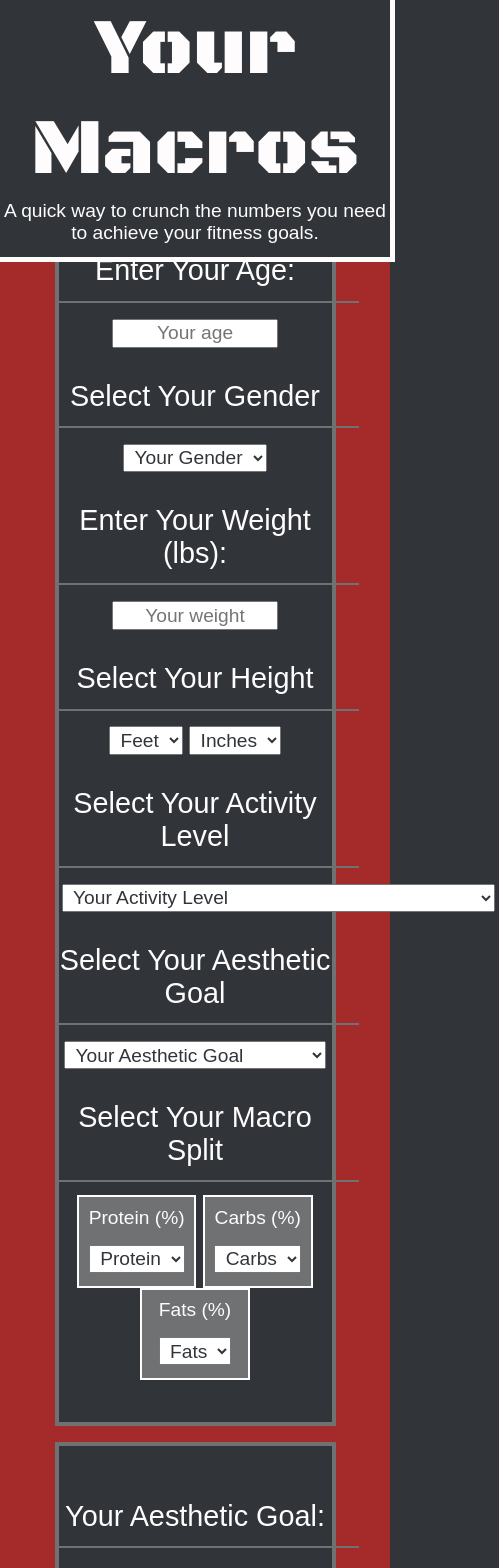
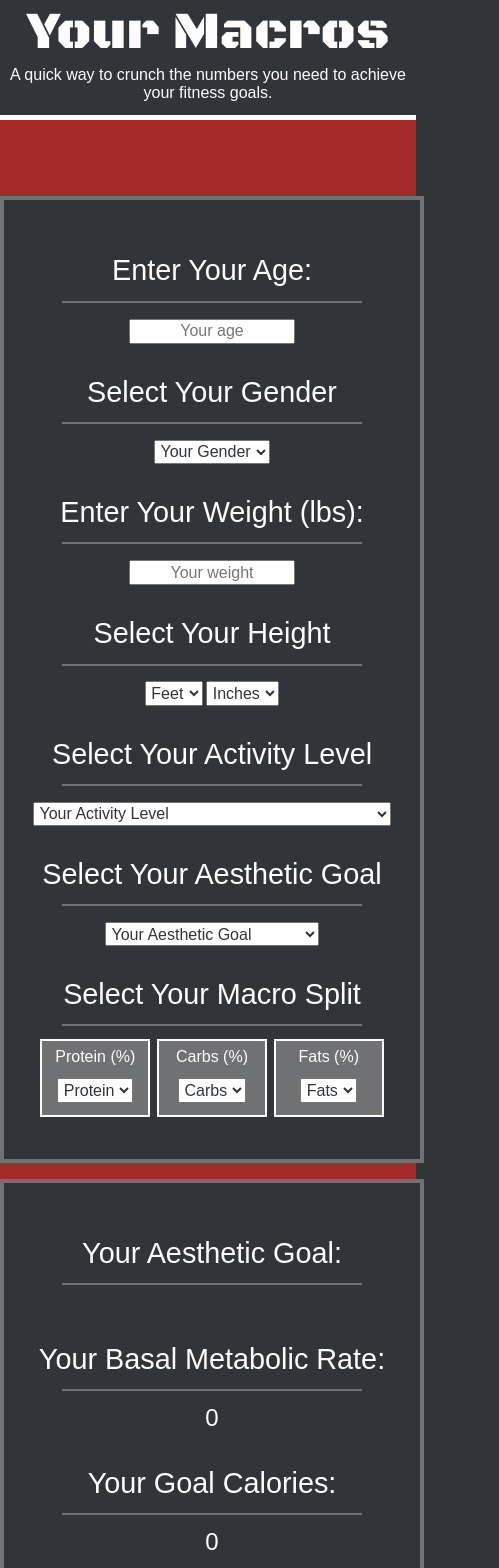
Before and after one commit to Chazz-Michaels/your-macros-calculator-react-app, a React (Create React App) app: page / in a window 390 px wide. Shown: the top 1568 px of the page, 499 px wide, since content can reach past the window. Built offline with nearby package versions, Linux system fonts and the light colour scheme; a web font is replaced by a local one.

Commit message:
add responsive.css, adjust responsive styles with breakpoints, add favicon

```diff
--- a/public/index.html
+++ b/public/index.html
@@ -2,7 +2,7 @@
 <html lang="en">
   <head>
     <meta charset="utf-8">
-    <link rel="shortcut icon" href="%PUBLIC_URL%/favicon.ico">
+    <link rel="shortcut icon" href="%PUBLIC_URL%/favicon-avo.png">
     <meta name="viewport" content="width=device-width, initial-scale=1, shrink-to-fit=no">
     <meta name="theme-color" content="#000000">
     <!--
@@ -21,11 +21,11 @@
       work correctly both with client-side routing and a non-root public URL.
       Learn how to configure a non-root public URL by running `npm run build`.
     -->
-    <title>Your Macros | Achieve & Optimize Your Physique</title>
+    <title>Your Macros | Your Physique</title>
   </head>
   <body>
     <noscript>
-      You need to enable JavaScript to run this app.
+      You need to enable JavaScript if you want to have a good time.
     </noscript>
     <div id="root"></div>
     <!--
--- a/src/App.css
+++ b/src/App.css
@@ -4,3 +4,4 @@
 @import "./styles/partials/input.css";
 @import "./styles/partials/output.css";
 @import "./styles/partials/footer.css";
+@import "./styles/partials/responsive.css";
--- a/src/styles/base/globals.css
+++ b/src/styles/base/globals.css
@@ -5,6 +5,7 @@
 }
 body {
   min-height: 100vh;
+  min-width: 416px;
   width: 100%;
   background-color: var(--darkgray);
   color: var(--white);
@@ -14,6 +15,18 @@ body {
   margin: 2rem 0 0 0;
   padding: 10rem 0 0 0;
   border-top: 4px solid var(--gray);
+}
+.macro-group {
+  display: inline-block;
+  padding: 0.2rem 0.2rem 0.6rem 0.2rem;
+  margin: 0 0.2rem;
+  background: var(--gray);
+  border: 2px solid var(--white);
+  min-width: 100px;
+}
+.macro-header {
+  padding: 0.2rem;
+  font-size: 1rem;
 }
 .center-me {
   text-align: center;
--- a/src/styles/partials/brand.css
+++ b/src/styles/partials/brand.css
@@ -7,20 +7,20 @@
 #brand-wrapper {
   position: absolute;
   top: 0;
-  max-width: 620px;
+  /*max-width: 520px;*/
+  min-width: 416px;
   width: 100%;
   margin: auto;
   background: var(--darkgray);
-  border: 5px solid var(--white);
-  border-top: none;
+  border-bottom: 5px solid var(--white);
 }
 #brand {
   font-family: var(--fontBrand);
-  font-size: 5rem;
+  font-size: 3.3rem;
   font-weight: 300;
 }
 #motto {
-  font-size: 1.2rem;
+  font-size: 1rem;
   max-width: 400px;
   margin: inherit;
   padding: 0 0 0.8rem 0;
--- a/src/styles/partials/input.css
+++ b/src/styles/partials/input.css
@@ -1,7 +1,8 @@
 #input-wrapper {
   background: var(--darkgray);
   padding: 2rem 0;
-  max-width: 70vw;
+  max-width: 95vw;
+  min-width: 416px;
   margin: auto;
   border: 4px solid var(--gray);
 }
@@ -18,27 +19,15 @@ input {
   text-align: left;
   padding: 0.1rem 0.4rem;
   margin: 0.2rem;
-  font-size: 1.2rem;
+  font-size: 1rem;
   max-width: 150px;
   color: var(--darkgray);
 }
 select {
-  padding: 0.1rem 0.4rem;
-  margin: 0.2rem;
-  font-size: 1.2rem;
+  padding: 0.1rem 0.1rem;
+  margin: 0.2rem 0.1rem;
+  font-size: 1rem;
   color: var(--darkgray);
-}
-.macro-group {
-  display: inline-block;
-  padding: 0.2rem 0.2rem 0.6rem 0.2rem;
-  margin: 0 0.2rem;
-  background: var(--gray);
-  border: 2px solid var(--white);
-  min-width: 100px;
-}
-.macro-header {
-  padding: 0.4rem;
-  font-size: 1.2rem;
 }
 ::-webkit-input-placeholder {
    text-align: center;
--- a/src/styles/partials/output.css
+++ b/src/styles/partials/output.css
@@ -1,7 +1,8 @@
 #output-wrapper {
   background: var(--darkgray);
   padding: 2rem 0;
-  max-width: 70vw;
+  max-width: 95vw;
+  min-width: 416px;
   margin: 1rem auto;
   border: 4px solid var(--gray);
 }
--- /dev/null
+++ b/src/styles/partials/responsive.css
@@ -0,0 +1,75 @@
+@media (min-width: 440px) {
+  #input-wrapper {
+    max-width: 85vw;
+  }
+  #output-wrapper {
+    max-width: 85vw;
+  }
+  #brand {
+    font-size: 3.7rem;
+  }
+  #motto {
+    font-size: 1rem;
+    max-width: 400px;
+    padding: 0 0 0.8rem 0;
+  }
+}
+@media (min-width: 576px) {
+  #brand-wrapper {
+    max-width: 520px;
+    border: 5px solid var(--white);
+    border-top: none;
+  }
+  #brand {
+    font-size: 4.4rem;
+  }
+  #motto {
+    font-size: 1rem;
+    max-width: 400px;
+    padding: 0 0 0.8rem 0;
+  }
+  #input-wrapper {
+    max-width: 70vw;
+  }
+  #output-wrapper {
+    max-width: 70vw;
+  }
+  select {
+    padding: 0.1rem 0.4rem;
+    margin: 0.2rem;
+  }
+}
+@media (min-width: 768px) {
+  #brand-wrapper {
+    max-width: 620px;
+  }
+  #brand {
+    font-size: 5rem;
+  }
+  #motto {
+    font-size: 1.2rem;
+    max-width: 400px;
+    padding: 0 0 0.8rem 0;
+  }
+  input {
+    font-size: 1.2rem;
+  }
+  select {
+    font-size: 1.2rem;
+  }
+  .macro-group {
+    padding: 0.2rem 0.2rem 0.6rem 0.2rem;
+    margin: 0 0.2rem;
+    min-width: 120px;
+  }
+  .macro-header {
+    padding: 0.4rem;
+    font-size: 1.2rem;
+  }
+}
+@media (min-width: 992px) {
+
+}
+@media (min-width: 1200px) {
+
+}
```
Also changed, not shown: public/favicon-avo.png (added).
